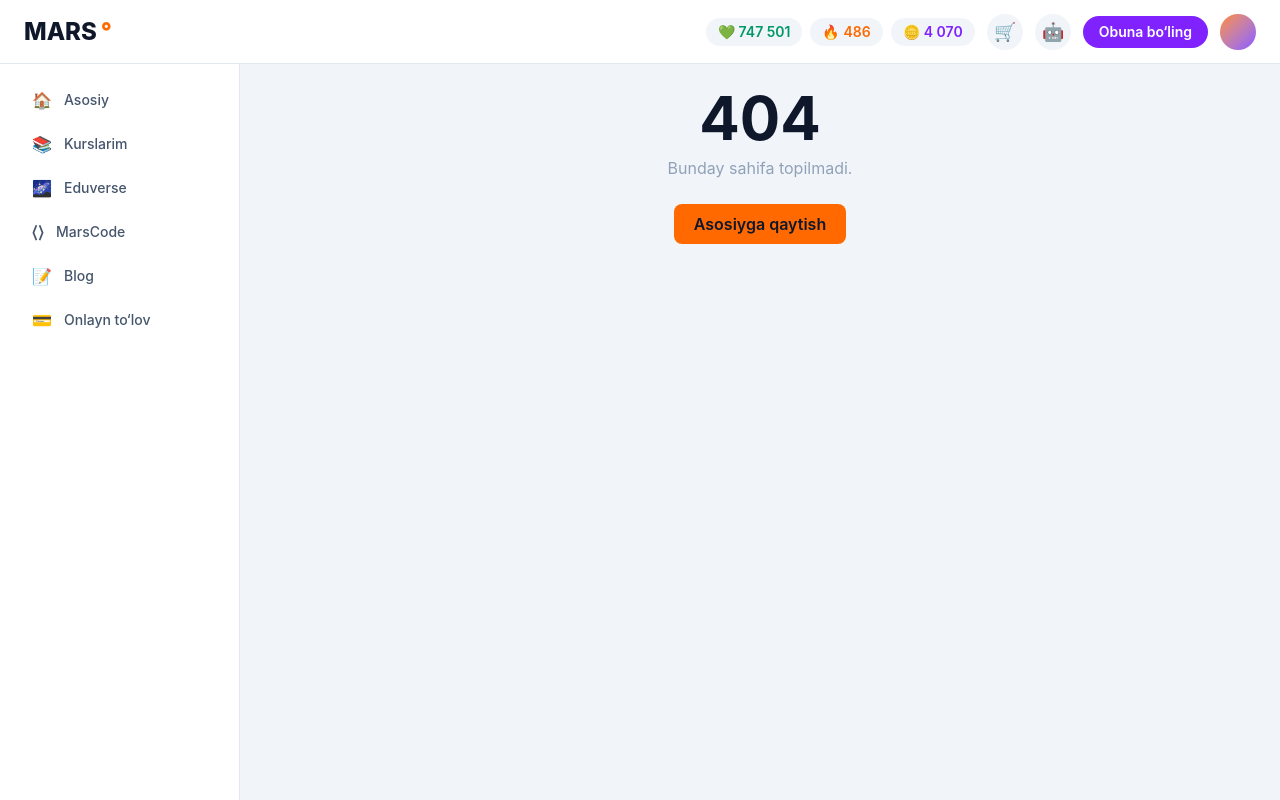
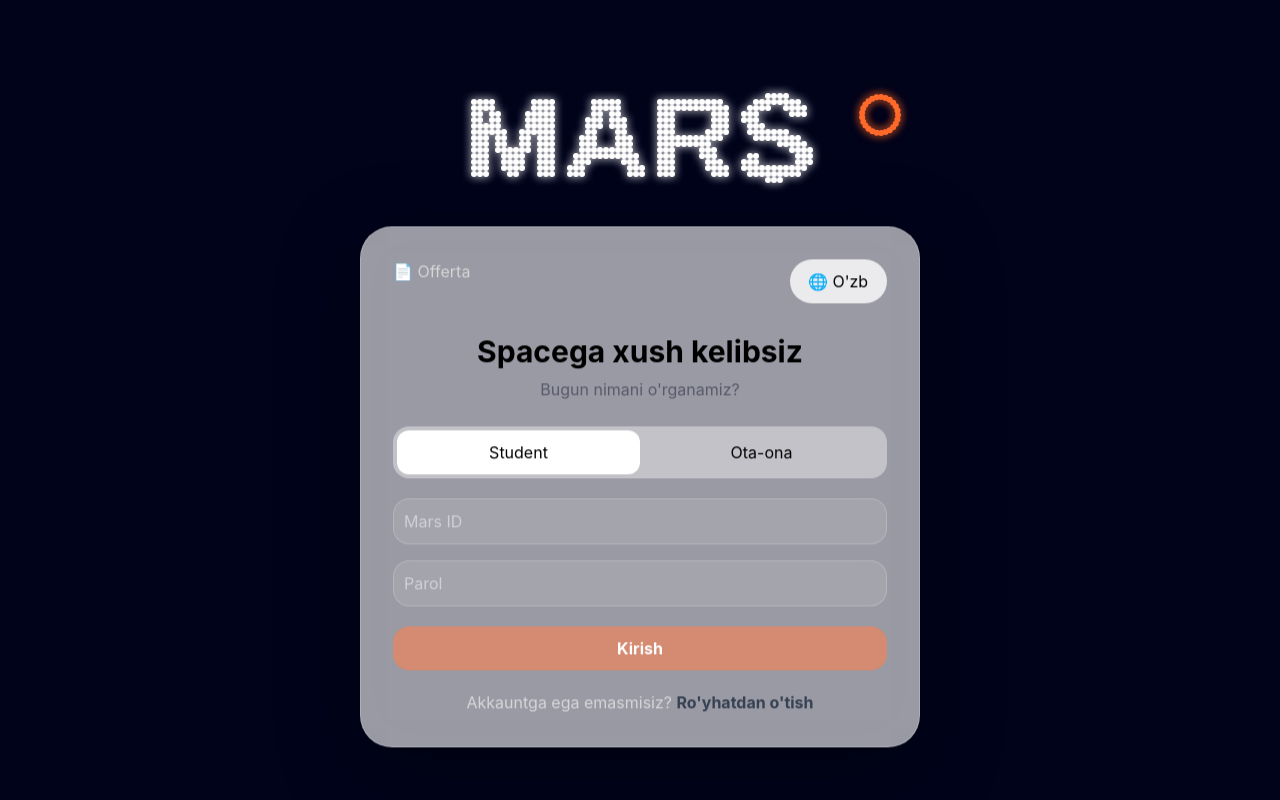
Before and after one commit to SUNNATBEE/MarsSpace, a React (Vite) app: page /registration in a window 1280 px wide. Before the commit this address had no page. Built offline with nearby package versions, Linux system fonts and the light colour scheme.

Commit message:
Registration page

```diff
--- a/src/App.jsx
+++ b/src/App.jsx
@@ -13,6 +13,7 @@ import ShopPage from './pages/ShopPage.jsx'
 import MarsAiPage from './pages/MarsAiPage.jsx'
 import UnityPage from './pages/UnityPage.jsx'
 import NotFoundPage from './pages/NotFoundPage.jsx'
+import RegistrationPage from './pages/RegistrationPage.jsx'
 
 // =====================================================================
 //  BU YER — ILOVANING "XARITASI" (router).
@@ -26,6 +27,7 @@ import NotFoundPage from './pages/NotFoundPage.jsx'
 function App() {
   return (
     <Routes>
+      <Route path="registration" element={<RegistrationPage />} /> {/* "/registration" -> John Doe */}
       {/* Layout — umumiy ramka (Navbar + sahifa joyi). Ichidagilar shu ramkada ochiladi. */}
       <Route path="/" element={<Layout />}>
         <Route index element={<HomePage />} />            {/* "/"          -> Bahodir */}
@@ -38,7 +40,6 @@ function App() {
         <Route path="shop" element={<ShopPage />} />           {/* "/shop"      -> Sohiba */}
         <Route path="mars-ai" element={<MarsAiPage />} />      {/* "/mars-ai"   -> Behruz */}
         <Route path="unity" element={<UnityPage />} />         {/* "/unity"     -> Azamat */}
-
         {/* Mavjud bo'lmagan manzil yozilsa -> 404 sahifa */}
         <Route path="*" element={<NotFoundPage />} />
       </Route>
--- /dev/null
+++ b/src/pages/RegistrationPage.jsx
@@ -0,0 +1,202 @@
+import React, { useEffect, useRef, useState } from "react";
+
+export default function RegistrationPage() {
+  const canvasRef = useRef(null);
+
+  useEffect(() => {
+    const canvas = canvasRef.current;
+    const ctx = canvas.getContext("2d");
+
+    canvas.width = window.innerWidth;
+    canvas.height = window.innerHeight;
+
+    const particles = [];
+    const mouse = {
+      x: null,
+      y: null,
+      radius: 120,
+    };
+
+    class Particle {
+      constructor(x, y, color = "#fff") {
+        this.x = Math.random() * canvas.width;
+        this.y = Math.random() * canvas.height;
+
+        this.originX = x;
+        this.originY = y;
+
+        this.vx = 0;
+        this.vy = 0;
+
+        this.size = 3;
+        this.color = color;
+      }
+
+      update() {
+        if (mouse.x !== null) {
+          const dx = this.x - mouse.x;
+          const dy = this.y - mouse.y;
+
+          const distance = Math.sqrt(dx * dx + dy * dy);
+
+          if (distance < mouse.radius) {
+            const force = (mouse.radius - distance) / mouse.radius;
+
+            this.vx += (dx / distance) * force * 2;
+            this.vy += (dy / distance) * force * 2;
+          }
+        }
+
+        this.vx += (this.originX - this.x) * 0.03;
+        this.vy += (this.originY - this.y) * 0.03;
+
+        this.vx *= 0.92;
+        this.vy *= 0.92;
+
+        this.x += this.vx;
+        this.y += this.vy;
+      }
+
+      draw() {
+        ctx.beginPath();
+        ctx.arc(this.x, this.y, this.size, 0, Math.PI * 2);
+
+        ctx.fillStyle = this.color;
+        ctx.shadowBlur = 10;
+        ctx.shadowColor = this.color;
+
+        ctx.fill();
+      }
+    }
+
+    const createLogo = () => {
+      ctx.clearRect(0, 0, canvas.width, canvas.height);
+
+      ctx.font = "bold 120px Arial";
+      ctx.textAlign = "center";
+      ctx.fillStyle = "white";
+
+      ctx.fillText("MARS", canvas.width / 2, 180);
+
+      const image = ctx.getImageData(0, 0, canvas.width, canvas.height);
+
+      const gap = 6;
+
+      for (let y = 0; y < canvas.height; y += gap) {
+        for (let x = 0; x < canvas.width; x += gap) {
+          const index = (y * canvas.width + x) * 4;
+
+          if (image.data[index + 3] > 128) {
+            particles.push(new Particle(x, y));
+          }
+        }
+      }
+
+      const ringX = canvas.width / 2 + 240;
+      const ringY = 115;
+      const radius = 18;
+
+      for (let i = 0; i < 25; i++) {
+        const angle = (Math.PI * 2 * i) / 25;
+
+        particles.push(
+          new Particle(
+            ringX + Math.cos(angle) * radius,
+            ringY + Math.sin(angle) * radius,
+            "#ff6b2c"
+          )
+        );
+      }
+
+      ctx.clearRect(0, 0, canvas.width, canvas.height);
+    };
+
+    createLogo();
+
+    const animate = () => {
+      ctx.clearRect(0, 0, canvas.width, canvas.height);
+
+      particles.forEach((particle) => {
+        particle.update();
+        particle.draw();
+      });
+
+      requestAnimationFrame(animate);
+    };
+
+    animate();
+
+    const move = (e) => {
+      mouse.x = e.clientX;
+      mouse.y = e.clientY;
+    };
+
+    window.addEventListener("mousemove", move);
+
+    return () => {
+      window.removeEventListener("mousemove", move);
+    };
+  }, []);
+
+  return (
+    <div className="min-h-screen bg-[#01031b] relative overflow-hidden">
+      <canvas ref={canvasRef} className="absolute inset-0" />
+
+      <div className="w-[560px] absolute top-1/2 left-1/2 -translate-x-1/2 -translate-y-1/3 rounded-[32px] backdrop-blur-[30px] bg-white/60 border border-white/20 p-8 shadow-[0_20px_80px_rgba(0,0,0,0.4)]">
+        <div className="flex justify-between mb-[30px]">
+          <span onClick={() => {window.close()}} className="text-[#d6d6d6] cursor-pointer">📄 Offerta</span>
+
+          <select className="border-none px-[18px] py-[10px] rounded-full bg-white/80 cursor-pointer appearance-none">
+            <option value="uz">🌐 O'zb</option>
+            <option value="ru">Рус</option>
+            <option value="en">Eng</option>
+          </select>
+        </div>
+
+        <h1 className="text-center text-black text-3xl font-bold mb-2">
+          Spacega xush kelibsiz
+        </h1>
+
+        <p className="text-center text-[#1A1C3380] mb-[25px]">
+          Bugun nimani o'rganamiz?
+        </p>
+
+        <div className="flex bg-white/40 p-1 rounded-2xl mb-5">
+          <button
+            onClick={() => setRole("student")}
+            className={`flex-1 p-[10px] rounded-xl border-none cursor-pointer bg-white`}
+          >
+            Student
+          </button>
+
+          <button
+            blocked
+            className={`flex-1 p-[10px] rounded-xl border-none cursor-not-allowed bg-transparent`}
+          >
+            Ota-ona
+          </button>
+        </div>
+
+        <input
+          placeholder="Mars ID"
+          className="w-full p-[10px] mb-4 rounded-2xl border border-white/20 bg-white/10 text-white outline-none"
+        />
+
+        <input
+          type="password"
+          placeholder="Parol"
+          className="w-full p-[10px] mb-5 rounded-2xl border border-white/20 bg-white/10 text-white outline-none"
+        />
+
+        <button className="w-full p-[10px] transform transition-transform hover:-translate-y-1 rounded-2xl bg-[#d58b71] text-white font-bold cursor-pointer">
+          Kirish
+        </button>
+
+        <p className="text-center text-white/60 mt-5">
+          Akkauntga ega emasmisiz?{" "}
+          <strong className="text-gray-700 transition-colors cursor-pointer hover:text-[#d58b71]">Ro'yhatdan o'tish</strong>
+        </p>
+      </div>
+    </div>
+  );
+}
```
Also changed, not shown: 1 other file (tests, documents, lock files or other folders).
